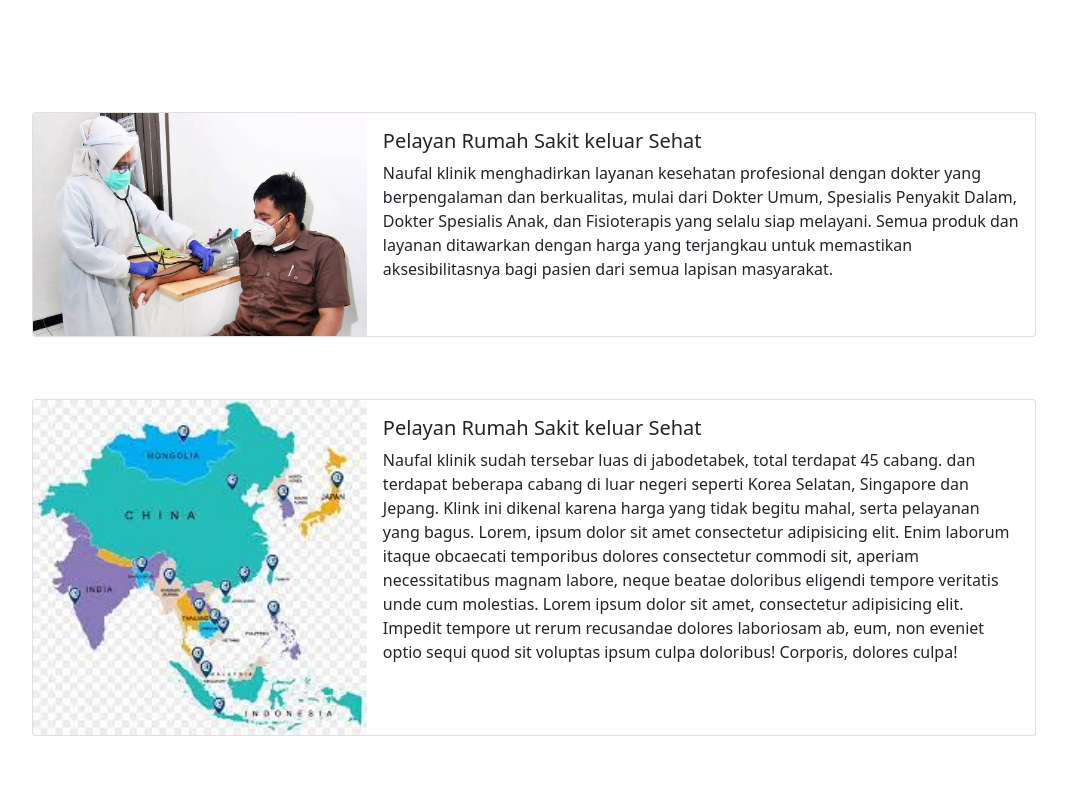
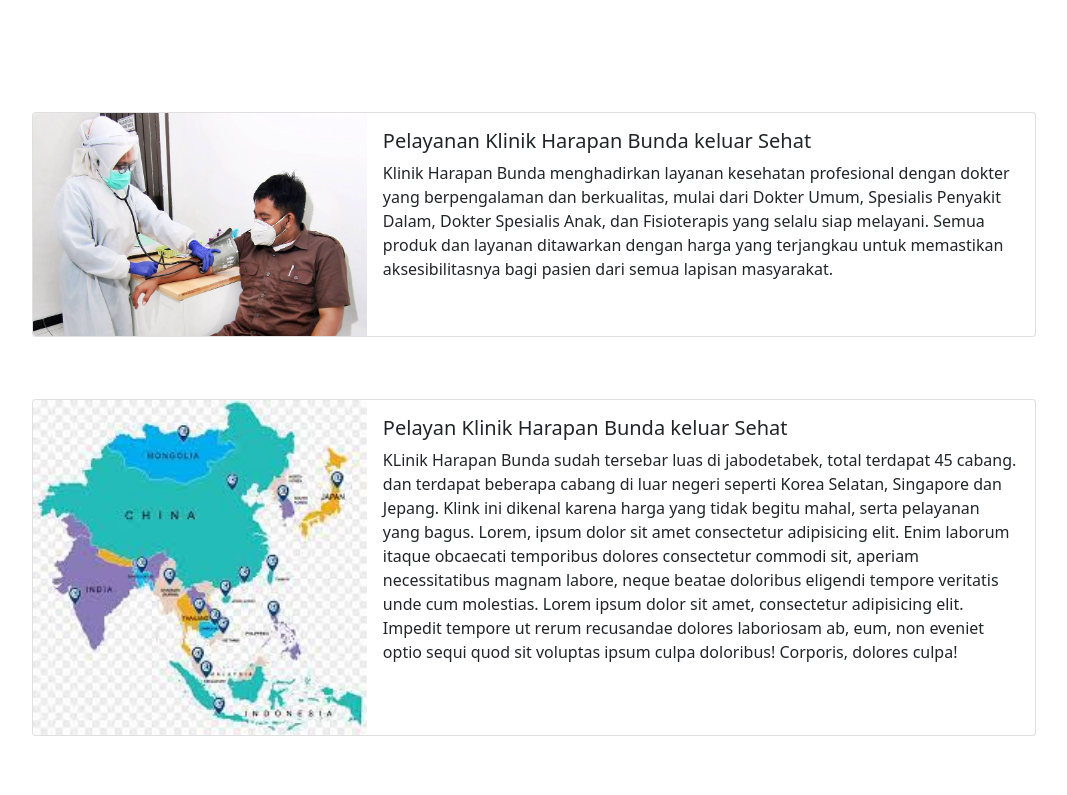
Before and after one commit to Hatta56/tugaskelompok.github.io, a plain HTML site: page index.html in a window 1280 px wide. Shown: the part 920-1715 px from the top of the page, without its empty margins (106-1173 px from the left). Drawn offline with nearby package versions, Linux system fonts and the light colour scheme; grey boxes are pictures that could not be loaded.

Commit message:
ubah judul

```diff
--- a/index.html
+++ b/index.html
@@ -53,9 +53,9 @@
                     </div>
                     <div class="col-md-8">
                         <div class="card-body">
-                            <h5 class="card-title">Pelayan Rumah Sakit keluar Sehat</h5>
+                            <h5 class="card-title">Pelayanan Klinik Harapan Bunda  keluar Sehat</h5>
                             <p class="card-text">
-                                Naufal klinik menghadirkan layanan kesehatan profesional dengan dokter yang
+                                Klinik Harapan Bunda menghadirkan layanan kesehatan profesional dengan dokter yang
                                 berpengalaman dan
                                 berkualitas, mulai dari Dokter Umum, Spesialis Penyakit Dalam, Dokter Spesialis Anak,
                                 dan Fisioterapis
@@ -77,9 +77,9 @@
                     </div>
                     <div class="col-md-8">
                         <div class="card-body">
-                            <h5 class="card-title">Pelayan Rumah Sakit keluar Sehat</h5>
+                            <h5 class="card-title">Pelayan Klinik Harapan Bunda keluar Sehat</h5>
                             <p class="card-text">
-                                Naufal klinik sudah tersebar luas di jabodetabek, total terdapat 45 cabang. dan terdapat
+                                KLinik Harapan Bunda sudah tersebar luas di jabodetabek, total terdapat 45 cabang. dan terdapat
                                 beberapa cabang
                                 di luar negeri seperti Korea Selatan, Singapore dan Jepang. Klink ini dikenal karena
                                 harga yang tidak
@@ -121,7 +121,7 @@
     </path>
   </svg>
   <footer class="bg-primary text-white text-center" style="padding:10px;">
-    Created by Kelompok berapa aja deh
+    Created by Kelompok KLinik Bunda
   </footer>
   <!-- Akhir Footer -->
     <script src="https://unpkg.com/aos@next/dist/aos.js"></script>
```
Also changed, not shown: doctor.html (+1 -1 lines), janji.html (+1 -1 lines), tentang_kami.html (+1 -1 lines).
